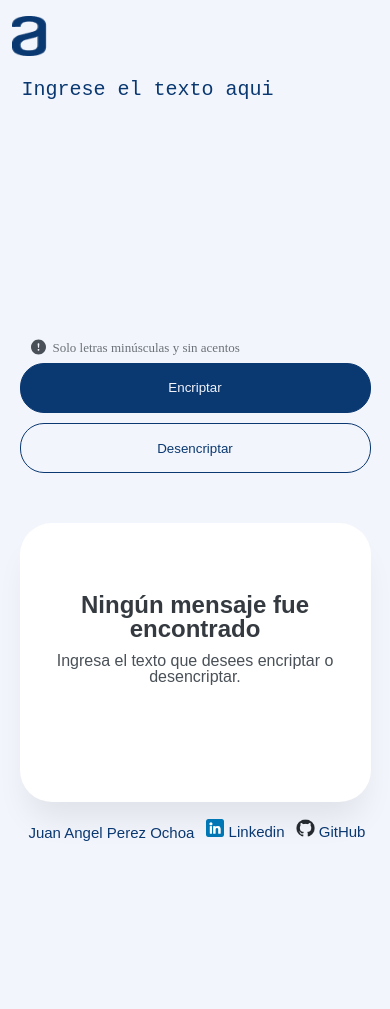
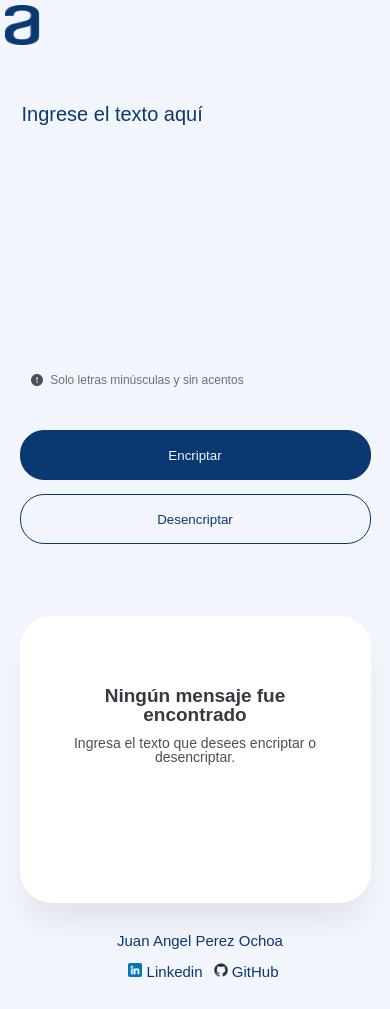
Before and after one commit to AngelPrz8a/ONE_Encriptador, a plain HTML site: page index.html in a window 390 px wide. Before the commit the page ends 853 px from the top, so only its background shows below. Drawn offline with Linux system fonts and the light colour scheme.

Commit message:
Actualización de responsive

```diff
--- a/assets/css/style.css
+++ b/assets/css/style.css
@@ -1,3 +1,8 @@
+*, p{
+    font-family:Arial, sans-serif;
+    font-style: normal;
+}
+
 body{
     margin: 40px;
     background: #F3F5FC;
@@ -6,7 +11,7 @@ body{
 /*LOGO*/
 
 .logo{
-    position: absolute;
+    position:absolute;
 }
 
 .logo img{
@@ -50,8 +55,6 @@ body{
 .notas{
     position: absolute;
     display: flex;
-    text-align: center;
-
     width: 40%;
     height: 18px;
     left: 13%;
@@ -59,12 +62,12 @@ body{
 }
 
 .notas img{
-    width: 15px;
+    width: 12px;
 }
 
 .nota{
-    margin: 1% 2%;
-    font-weight: 400;
+    padding-top: 3px;
+    margin: 0 2%;
     font-size: 13px;
     color: #495057;
     opacity: 0.8;
@@ -73,6 +76,7 @@ body{
 }
 
 .nota:hover{
+    padding-top: 2px;
     font-size: 14px;
     opacity: 1;
 }
@@ -91,7 +95,7 @@ body{
 }
 
 .boton{
-    width: 40%;
+    width: 44%;
     height: 60px;
     border-radius: 24px;
     cursor: pointer;
@@ -156,8 +160,6 @@ body{
 }
 
 .msg1{
-    font-family: sans-serif;
-    font-style: normal;
     font-weight: 700;
     font-size: 24px;
     color: #343A40;
@@ -167,8 +169,6 @@ body{
 }
 
 .msg2{
-    font-family: sans-serif;
-    font-style: normal;
     font-weight: 400;
     font-size: 16px;
     color: #495057;
@@ -198,6 +198,7 @@ body{
 }
 
 .tres{
+    width: 60%;
     margin-top: 5%;
     background-color: white;
 }
@@ -214,20 +215,21 @@ body{
 /*FOOTER*/
 
 footer{
+    position: absolute;
     display: flex;
-    position: absolute;
     flex-flow: wrap;
     text-align: center;
-    width:55%;
+    justify-content: center;
+    width:58%;
     top: 92%;
 }
 
 footer p{
+    width: 40%;
     padding-top: 5px;
     padding-bottom: 10px;
     margin: 1% 0 ;
     color: #0A3871;
-    font-family: sans-serif;
     font-size: 15px;
 
     transition: 1s all;
@@ -250,7 +252,7 @@ footer a:hover{
 
 footer img{
     margin-left: 2%;
-    width: 2.3%;
+    width: 15px;
 }
 
 
@@ -260,9 +262,8 @@ footer img{
 @media screen and (max-width:780px){
 
 body{
-    margin: 40px 20px;
+    margin:20px;
 }
-
 
 /*TEXTO*/
 
@@ -271,7 +272,7 @@ body{
     height: 30%;
     left: 5%;
     right: 5%;
-    top: 15%;
+    top: 16%;
 }
 
 
@@ -290,7 +291,7 @@ body{
     width: 90%;
     left: 5%;
     right: 5%;
-    top: 50%;
+    top: 52%;
 }
 
 .boton{
@@ -301,9 +302,9 @@ body{
 /*RECTANGULO*/
 
 .rectangulo{
-    top: 59%;
+    top: 63%;
     width: 90%;
-    height: 33%;
+    height: 34%;
     left: 5%;
     right: 5%;
 }
@@ -313,15 +314,15 @@ body{
 }
 
 .msg1{
-    margin-top: 15%;
+    margin-top: 12%;
     margin-bottom: 4%;
 }
 
 
 #rectangulo2 textarea{
     width: 90%;
-    margin-top: 2%;
-    height: 60%;
+    margin-top: 3%;
+    height: 57%;
     font-size: 18px;
 }
 
@@ -335,7 +336,11 @@ body{
 
 footer{
     width:90%;
-    top: 94%;
+    top: 98%;
+}
+
+footer p{
+    width: 45%;
 }
 
 
@@ -347,7 +352,7 @@ footer{
 @media screen and (max-width:430px){
 
 body{
-    margin: 4% 3%;
+    margin: 5px;
 }
 
 /*TEXTO*/
@@ -357,14 +362,19 @@ body{
     height: 30%;
     left: 5%;
     right: 5%;
-    top: 9%;
+    top: 12%;
 }
 
 
 /*NOTA*/
 
 .notas{
-    top: 40%;
+    width: 90%;
+    top: 44%;
+}
+
+.nota{
+    font-size: 12px;
 }
 
 
@@ -376,13 +386,13 @@ body{
     width: 90%;
     left: 5%;
     right: 5%;
-    top: 43%;
+    top: 51%;
 }
 
 .boton{
     width: 100%;
     height: 50px;
-    margin-bottom: 3%;
+    margin-bottom: 4%;
 }
 
 
@@ -390,12 +400,23 @@ body{
 /*RECTANGULO*/
 
 .rectangulo{
-    top: 62%;
+    top: 73%;
+    width: 90%;
 }
 
 .msg1{
+    font-size: 19px;
     margin-top: 25%;
     margin-bottom: 4%;
+}
+
+.msg2{
+    font-size: 14px;
+}
+
+#rectangulo2 textarea{
+    margin-top: 5%;
+    font-size: 18px;
 }
 
 .tres{
@@ -405,12 +426,19 @@ body{
 /*FOOTER*/
 
 footer{
-    width:95%;
-    top: 96%;
+    width:90%;
+    top: 110%;
+    margin: 0 5% ;
+    padding-bottom: 5%;
 }
 
 footer img{
-    width: 5%;
+    width: 14px;
+}
+
+footer p{
+    width: 100%;
+    margin: 0;
 }
 
 }
--- a/index.html
+++ b/index.html
@@ -11,13 +11,12 @@
 </head>
 <body>
     <main>
-
         <div class="logo">
             <img src="assets/imgs/Logo.png" alt="Logo">
         </div>
 
         <div class="input">
-            <textarea placeholder="Ingrese el texto aqui" name="texto" id="texto"></textarea>
+            <textarea placeholder="Ingrese el texto aquí" name="texto" id="texto"></textarea>
         </div>
 
         <div class="notas">
@@ -29,7 +28,9 @@
             <input class="boton uno" onclick="encriptador()" id="btnEncriptar" type="submit" value="Encriptar">
             <input class="boton dos" onclick="desencriptador()" id="btnDesencriptar" type="submit" value="Desencriptar">
         </div>
+    </main>
 
+    <section>
         <div id="rectangulo1" class="rectangulo">
 
             <img class="rectanguloImg" src="assets/imgs/Muñeco.png" alt="">
@@ -48,13 +49,14 @@
             <input class="boton tres" onclick="copiar()" type="submit" value="Copiar">
 
         </div>
+    </section>
 
-    </main>
+
 
     <footer>
 
+        <p>Juan Angel Perez Ochoa</p>
         <p>
-            Juan Angel Perez Ochoa
             <a href="https://www.linkedin.com/in/angel-programmer-junior/">
                 <img src="assets/imgs/linkedin.png" alt="Lindedin"> Linkedin
             </a>
@@ -66,6 +68,7 @@
 
     </footer>
 
+
     <script src="assets/js/js.js"></script>
 </body>
 </html>
```
